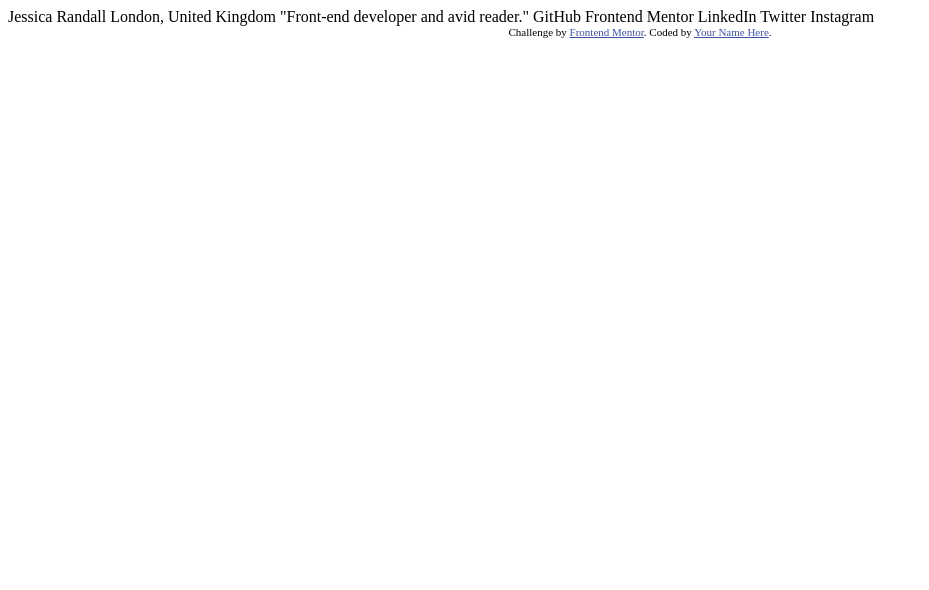
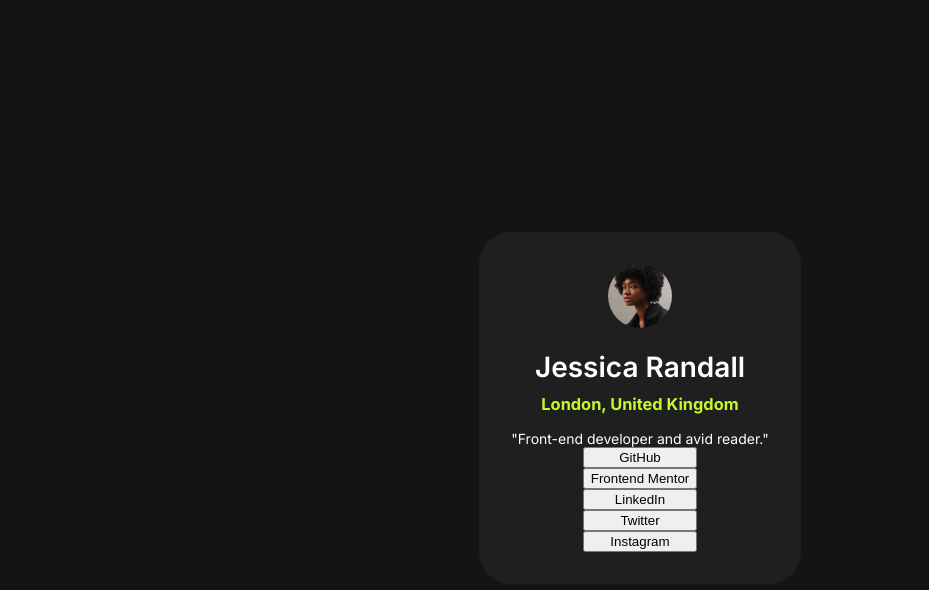
Before and after one commit to BeepBot99/social-links-profile-main, a plain HTML site: page index.html in a window 1280 px wide. Shown: the whole page, without its empty margins (0-929 px from the left). Drawn offline with Linux system fonts and the light colour scheme.

Commit message:
Started making it

```diff
--- a/index.html
+++ b/index.html
@@ -1,34 +1,34 @@
 <!DOCTYPE html>
 <html lang="en">
     <head>
-  <meta charset="UTF-8">
-  <meta name="viewport" content="width=device-width, initial-scale=1.0"> <!-- displays site properly based on user's device -->
-
-  <link rel="icon" type="image/png" sizes="32x32" href="./assets/images/favicon-32x32.png">
-
+        <meta charset="UTF-8" />
+        <meta name="viewport" content="width=device-width, initial-scale=1.0" />
+        <link rel="icon" type="image/png" sizes="32x32" href="./assets/images/favicon-32x32.png" />
+        <link rel="stylesheet" href="style.css" />
         <title>Frontend Mentor | Social links profile</title>
-
-  <!-- Feel free to remove these styles or customise in your own stylesheet 👍 -->
-  <style>
-    .attribution { font-size: 11px; text-align: center; }
-    .attribution a { color: hsl(228, 45%, 44%); }
-  </style>
+        <link rel="preconnect" href="https://fonts.googleapis.com" />
+        <link rel="preconnect" href="https://fonts.gstatic.com" crossorigin />
+        <link
+            href="https://fonts.googleapis.com/css2?family=Inter:wght@100..900&display=swap"
+            rel="stylesheet" />
     </head>
     <body>
-
-  Jessica Randall
-  London, United Kingdom
-  "Front-end developer and avid reader."
-
-  GitHub
-  Frontend Mentor
-  LinkedIn
-  Twitter
-  Instagram
-
-  <div class="attribution">
-    Challenge by <a href="https://www.frontendmentor.io?ref=challenge" target="_blank">Frontend Mentor</a>.
-    Coded by <a href="#">Your Name Here</a>.
+        <main class="wrapper">
+            <div class="img-container">
+                <img src="assets/images/avatar-jessica.jpeg" alt="A picture of Jessica Randall" />
             </div>
+            <div class="text-container">
+                <h1>Jessica Randall</h1>
+                <h3>London, United Kingdom</h3>
+                <span>"Front-end developer and avid reader."</span>
+            </div>
+            <div class="button-container">
+                <button type="button">GitHub</button>
+                <button type="button">Frontend Mentor</button>
+                <button type="button">LinkedIn</button>
+                <button type="button">Twitter</button>
+                <button type="button">Instagram</button>
+            </div>
+        </main>
     </body>
 </html>
--- /dev/null
+++ b/style.css
@@ -0,0 +1,58 @@
+* {
+    box-sizing: border-box;
+}
+
+:root {
+    --green: hsl(75, 94%, 57%);
+    --white: hsl(0, 0%, 100%);
+    --gray: hsl(0, 0%, 20%);
+    --dark-gray: hsl(0, 0%, 12%);
+    --black: hsl(0, 0%, 8%);
+}
+
+body {
+    font-family: "Inter", system-ui, sans-serif;
+    font-size: 14px;
+    background-color: var(--black);
+    display: flex;
+    justify-content: center;
+    align-items: center;
+    height: 100dvh;
+    text-align: center;
+    color: var(--white);
+}
+
+.wrapper {
+    background-color: var(--dark-gray);
+    padding: 2rem;
+    border-radius: 2rem;
+    display: flex;
+    flex-direction: column;
+    justify-content: space-between;
+    align-items: center;
+}
+
+.img-container {
+    width: 25%;
+}
+
+img {
+    border-radius: 50%;
+    max-width: 100%;
+}
+
+h1 {
+    font-weight: 600;
+    margin-bottom: 0;
+    font-size: 2em;
+}
+
+h3 {
+    color: var(--green);
+    margin-top: 0.5lh;
+}
+
+button {
+    display: block;
+    width: 100%;
+}
```
Also changed, not shown: assets/fonts/Inter-VariableFont_slnt,wght.ttf (deleted), assets/fonts/OFL.txt (deleted), assets/fonts/README.txt (deleted), assets/fonts/static/Inter-Bold.ttf (deleted), assets/fonts/static/Inter-Regular.ttf (deleted), assets/fonts/static/Inter-SemiBold.ttf (deleted). Lines whose indentation alone changed are shown as unchanged.
